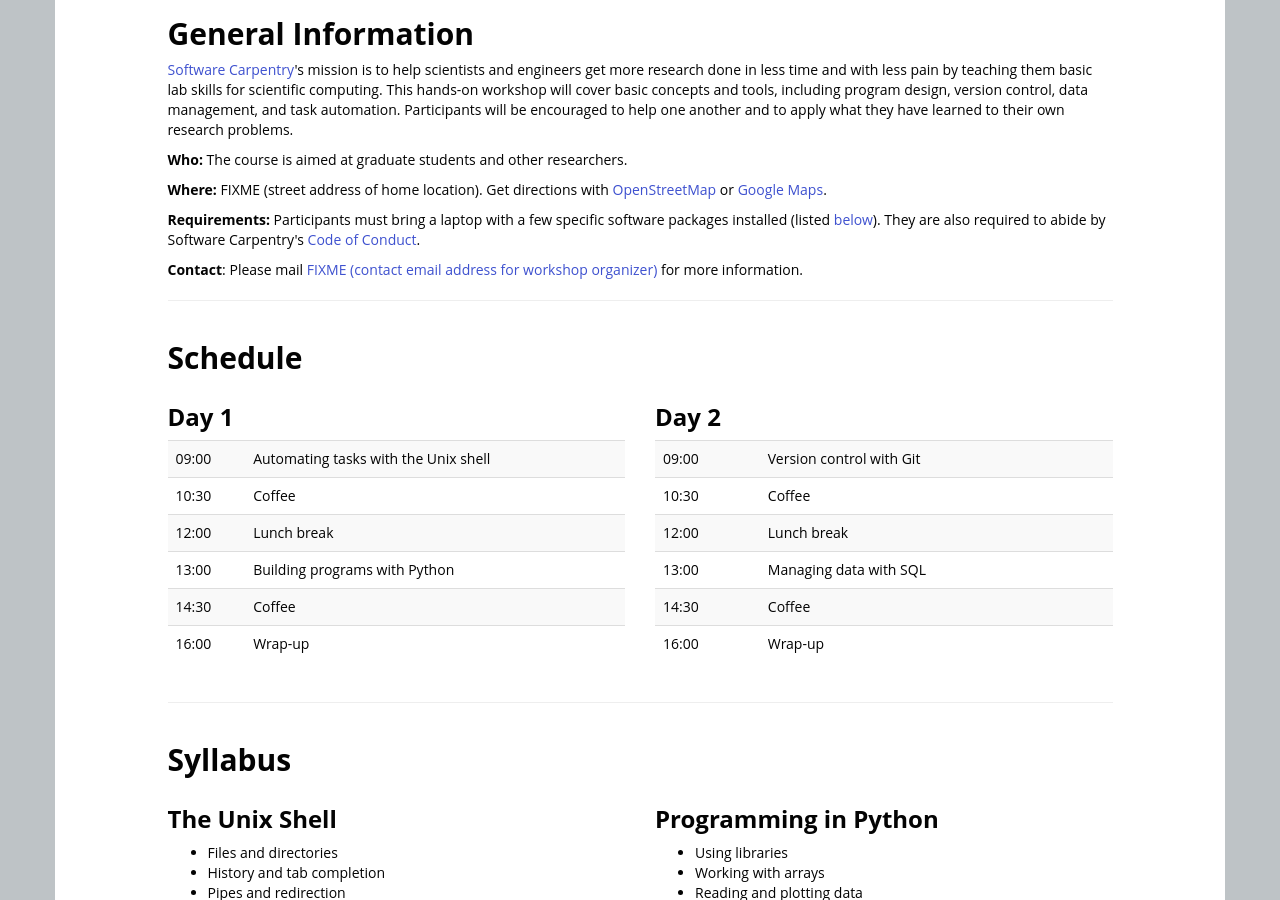
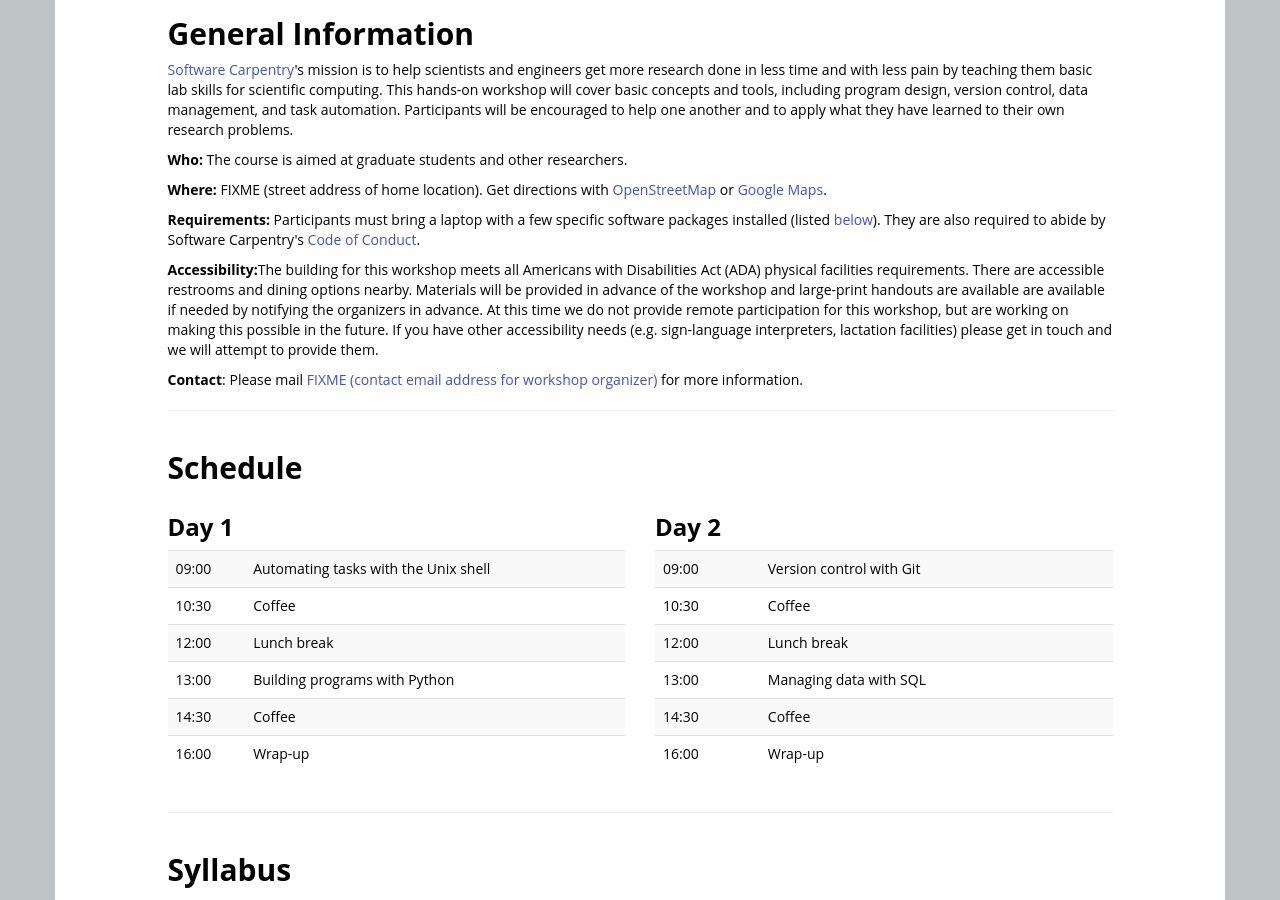
Before and after one commit to carpentries/workshop-template, a Jekyll site: the page built from index.html, in a window 1280 px wide and 900 px high, scrolled down 416 px. Built offline with Jekyll 4.4.1, drawn with Linux system fonts in a browser that asks for light colours; nearby versions of some CDN libraries; library files that are not in the unit come from our copies.

Commit message:
Add accessibility information
Software Carpentry is committed to trying to make our workshops more accessible:
http://software-carpentry.org/workshops/checklists/accessibility.html

This adds an accessibility section to the template with draft language to help
prompt the organizers to consider this and get them started with the language.

```diff
--- a/index.html
+++ b/index.html
@@ -102,6 +102,31 @@ eventbrite: # FIXME (delete this if not used, otherwise uncomment and provide 12
   <a href="#setup">below</a>). They are also required to abide by
   Software Carpentry's
   <a href="{{site.swc_site}}/conduct.html">Code of Conduct</a>.
+</p>
+
+<!--
+  ACCESSIBILITY
+
+  Modify the block below to indicate what kinds of accessibility are available
+  for you workshop. If you cannot provide a particular kind of accessibility,
+  just clearly state in the paragraph below that it is not available.
+
+  If you're not sure what to include here see:
+  http://software-carpentry.org/workshops/checklists/accessibility.html Your
+  university's disability resource center should be able to help you figure out
+  what kinds of accessibility are available through the university.
+-->
+
+<p>
+  <strong>Accessibility:</strong>The building for this workshop meets all
+  Americans with Disabilities Act (ADA) physical facilities requirements. There
+  are accessible restrooms and dining options nearby. Materials will be provided
+  in advance of the workshop and large-print handouts are available are
+  available if needed by notifying the organizers in advance. At this time we do
+  not provide remote participation for this workshop, but are working on making
+  this possible in the future. If you have other accessibility needs
+  (e.g. sign-language interpreters, lactation facilities) please get in touch
+  and we will attempt to provide them.
 </p>
 
 <!--
```
